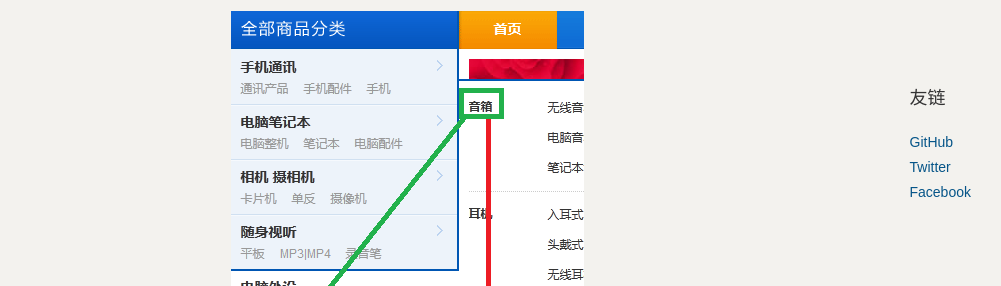
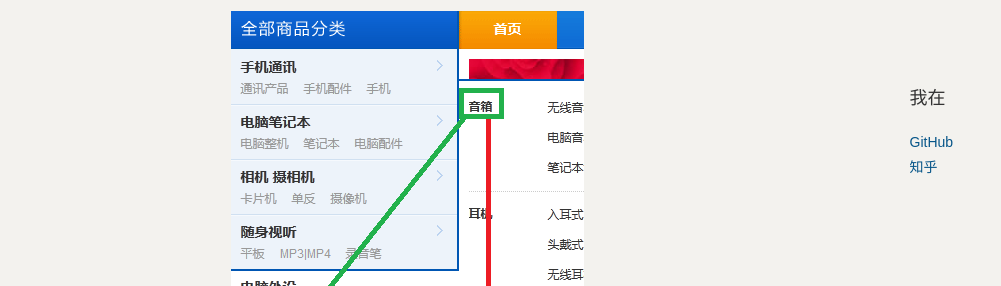
Before and after one commit to lichking1201/lichking1201.github.io, a Jekyll site: the page built from index.html, in a window 1280 px wide and 900 px high, scrolled down 582 px. Shown: the part 172-458 px from the top of the window, without its empty margins (38-1039 px from the left). Built offline with Jekyll 4.4.1, drawn with Linux system fonts in a browser that asks for light colours; nearby versions of some CDN libraries; Markdown is read by kramdown in place of the engine named in the settings; the list of posts is cut into pages by our own code.

Commit message:
style fix

```diff
--- a/_layouts/default.html
+++ b/_layouts/default.html
@@ -100,22 +100,17 @@
 				</div>
 				<div class="sidebar-module">
 					<h4>
-						友链
+						我在
 					</h4>
 					<ol class="list-unstyled">
 						<li>
-							<a href="#">
+							<a href="https://github.com/lichking1201">
 								GitHub
 							</a>
 						</li>
 						<li>
-							<a href="#">
-								Twitter
-							</a>
-						</li>
-						<li>
-							<a href="#">
-								Facebook
+							<a href="http://www.zhihu.com/people/li-chen-32">
+								知乎
 							</a>
 						</li>
 					</ol>
--- a/index.html
+++ b/index.html
@@ -14,7 +14,7 @@ keywords: GitHub, Jekyll, css, html, javascript, design, geek
 		{% for tag in rpost.tags %}
 		<a href="/tags.html#{{ tag }}-ref">
 			{{ tag }}
-		</a>
+		</a>&emsp;
 		{% endfor %}
 		<p class="blog-post-description">
 			{{ rpost.description }}
```
